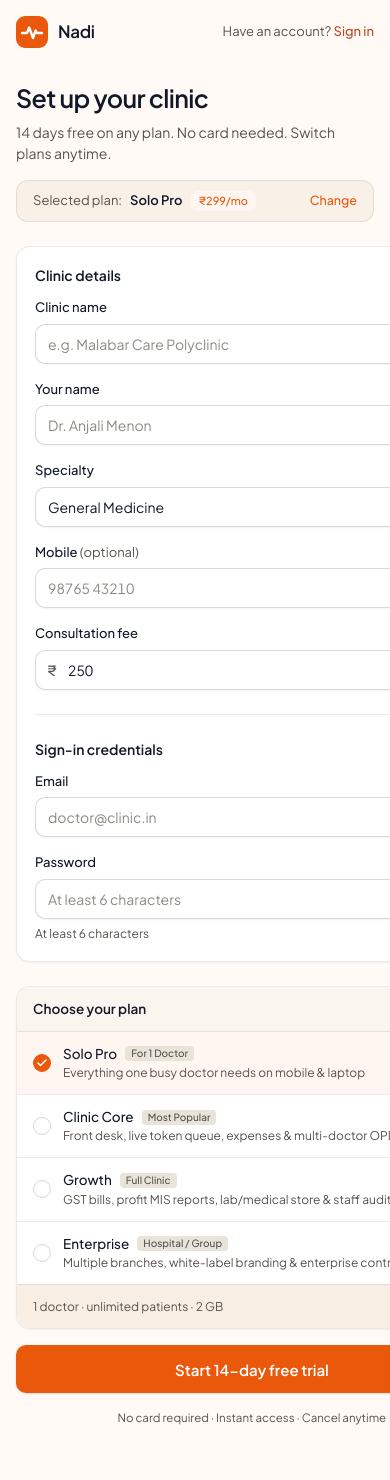
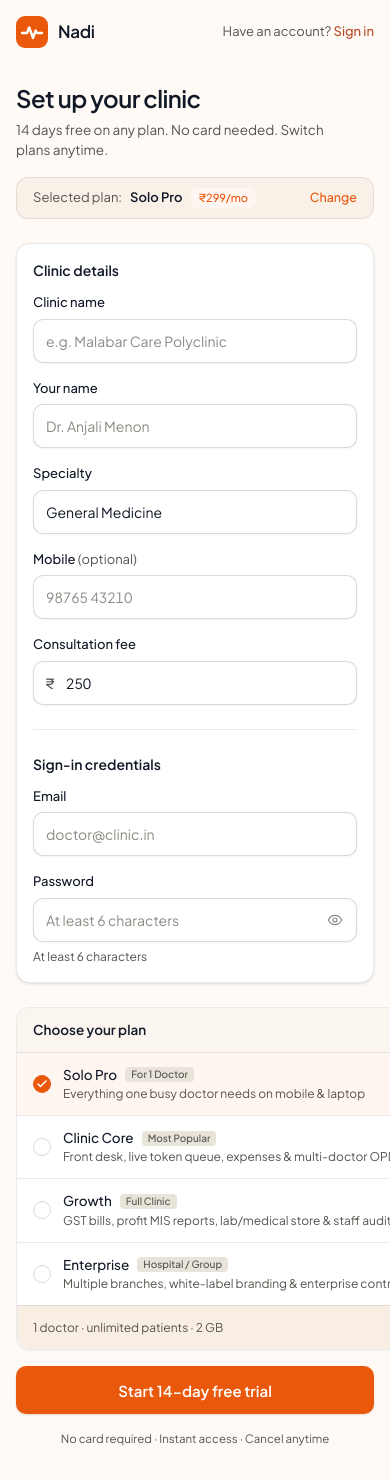
Before and after one commit to Sreyaaas/ClinicCRM, a Next.js app: page /register in a window 390 px wide. Shown: the top 1480 px of the page. Built offline with nearby package versions, Linux system fonts and the light colour scheme.

Commit message:
fix(mobile): enforce full-width single-column grid, remove invalid padding, and lock viewport overflow on mobile signup

```diff
--- a/src/app/globals.css
+++ b/src/app/globals.css
@@ -171,6 +171,8 @@
   html {
     -webkit-text-size-adjust: 100%;
     -webkit-tap-highlight-color: transparent;
+    overflow-x: hidden;
+    max-width: 100vw;
   }
 
   body {
@@ -182,6 +184,8 @@
     line-height: 1.5;
     accent-color: var(--brand);
     text-rendering: optimizeLegibility;
+    overflow-x: hidden;
+    max-width: 100vw;
   }
 
   h1,
--- a/src/app/layout.tsx
+++ b/src/app/layout.tsx
@@ -44,7 +44,7 @@ export default function RootLayout({ children }: LayoutProps<'/'>) {
       suppressHydrationWarning
       className={`${appSans.variable} h-full antialiased`}
     >
-      <body className="min-h-dvh">
+      <body className="min-h-dvh w-full overflow-x-hidden">
         <Script id="theme-boot" strategy="beforeInteractive">
           {THEME_BOOT_SCRIPT}
         </Script>
--- a/src/app/register/page.tsx
+++ b/src/app/register/page.tsx
@@ -20,7 +20,7 @@ export const metadata: Metadata = { title: 'Create account' };
 
 export default function RegisterPage({ searchParams }: PageProps<'/register'>) {
   return (
-    <div data-landing style={DEFAULT_PALETTE.vars as React.CSSProperties} className="theme-light min-h-dvh">
+    <div data-landing style={DEFAULT_PALETTE.vars as React.CSSProperties} className="theme-light min-h-dvh w-full overflow-x-hidden">
       <Suspense fallback={<PageSkeleton />}>
         <RegisterLoader searchParams={searchParams} />
       </Suspense>
--- a/src/components/RegisterClient.tsx
+++ b/src/components/RegisterClient.tsx
@@ -62,8 +62,8 @@ export function RegisterClient({ initialTier }: { initialTier: PlanTier }) {
   }
 
   return (
-    <div className="brand-scope min-h-dvh overflow-x-hidden">
-      <header className="mx-auto flex h-16 max-w-5xl items-center justify-between px-4 sm:px-6">
+    <div className="brand-scope min-h-dvh w-full overflow-x-hidden text-left">
+      <header className="mx-auto flex h-16 w-full max-w-5xl items-center justify-between px-4 sm:px-6">
         <BrandLogo />
         <p className="text-[13px] text-muted sm:text-[13.5px]">
           Have an account?{' '}
@@ -73,16 +73,18 @@ export function RegisterClient({ initialTier }: { initialTier: PlanTier }) {
         </p>
       </header>
 
-      <main className="mx-auto max-w-5xl px-4 pb-16 pt-4 sm:px-6 sm:pt-6">
-        <div className="max-w-xl">
-          <h1 className="text-[25px] font-semibold tracking-[-0.025em] sm:text-[30px]">Set up your clinic</h1>
-          <p className="mt-1 text-[14px] text-muted sm:text-[15px]">
+      <main className="mx-auto w-full max-w-5xl px-4 pb-16 pt-4 sm:px-6 sm:pt-6">
+        <div className="w-full max-w-xl text-left">
+          <h1 className="text-[24px] font-semibold tracking-[-0.025em] text-fg sm:text-[30px]">
+            Set up your clinic
+          </h1>
+          <p className="mt-1 text-[13.5px] text-muted sm:text-[15px]">
             14 days free on any plan. No card needed. Switch plans anytime.
           </p>
         </div>
 
         {/* Mobile Plan Indicator badge */}
-        <div className="mt-4 flex items-center justify-between rounded-xl border border-line bg-surface-2/80 px-4 py-2.5 text-[13px] lg:hidden">
+        <div className="mt-4 flex w-full items-center justify-between rounded-xl border border-line bg-surface-2/80 px-4 py-2.5 text-[13px] lg:hidden">
           <div className="flex items-center gap-2 min-w-0">
             <span className="text-muted">Selected plan:</span>
             <strong className="font-semibold text-fg truncate">{plan.shortName}</strong>
@@ -102,8 +104,11 @@ export function RegisterClient({ initialTier }: { initialTier: PlanTier }) {
           </a>
         </div>
 
-        <form onSubmit={submit} className="mt-6 grid items-start gap-6 lg:grid-cols-[minmax(0,1fr)_350px]">
-          <div className="card flex flex-col gap-6 p-4.5 sm:p-7">
+        <form
+          onSubmit={submit}
+          className="mt-6 grid w-full grid-cols-1 items-start gap-6 lg:grid-cols-[minmax(0,1fr)_350px]"
+        >
+          <div className="card flex w-full flex-col gap-6 p-4 sm:p-7 shadow-sm text-left">
             {/* Honeypot field for anti-bot protection */}
             <div className="sr-only" aria-hidden="true">
               <label htmlFor="reg-hp-website">Website</label>
@@ -125,10 +130,10 @@ export function RegisterClient({ initialTier }: { initialTier: PlanTier }) {
               </div>
             )}
 
-            <fieldset className="border-0 p-0 m-0 min-w-0">
+            <fieldset className="border-0 p-0 m-0 w-full min-w-0 text-left">
               <legend className="mb-3 text-[14px] font-semibold text-fg">Clinic details</legend>
-              <div className="flex flex-col gap-4">
-                <div className="field">
+              <div className="flex w-full flex-col gap-4">
+                <div className="field w-full">
                   <label htmlFor="reg-clinic" className="label">
                     Clinic name
                   </label>
@@ -136,14 +141,14 @@ export function RegisterClient({ initialTier }: { initialTier: PlanTier }) {
                     id="reg-clinic"
                     required
                     autoComplete="organization"
-                    className="input"
+                    className="input h-11 w-full"
                     value={clinicName}
                     onChange={(e) => setClinicName(e.target.value)}
                     placeholder="e.g. Malabar Care Polyclinic"
                   />
                 </div>
-                <div className="grid gap-4 sm:grid-cols-2">
-                  <div className="field">
+                <div className="grid w-full grid-cols-1 gap-4 sm:grid-cols-2">
+                  <div className="field w-full">
                     <label htmlFor="reg-doctor" className="label">
                       Your name
                     </label>
@@ -151,25 +156,25 @@ export function RegisterClient({ initialTier }: { initialTier: PlanTier }) {
                       id="reg-doctor"
                       required
                       autoComplete="name"
-                      className="input"
+                      className="input h-11 w-full"
                       value={doctorName}
                       onChange={(e) => setDoctorName(e.target.value)}
                       placeholder="Dr. Anjali Menon"
                     />
                   </div>
-                  <div className="field">
+                  <div className="field w-full">
                     <label htmlFor="reg-specialty" className="label">
                       Specialty
                     </label>
                     <input
                       id="reg-specialty"
-                      className="input"
+                      className="input h-11 w-full"
                       value={specialty}
                       onChange={(e) => setSpecialty(e.target.value)}
                       placeholder="e.g. General Medicine"
                     />
                   </div>
-                  <div className="field">
+                  <div className="field w-full">
                     <label htmlFor="reg-phone" className="label">
                       Mobile <span className="font-normal text-muted">(optional)</span>
                     </label>
@@ -178,24 +183,24 @@ export function RegisterClient({ initialTier }: { initialTier: PlanTier }) {
                       type="tel"
                       inputMode="tel"
                       autoComplete="tel"
-                      className="input tnum"
+                      className="input h-11 w-full tnum"
                       value={phone}
                       onChange={(e) => setPhone(e.target.value)}
                       placeholder="98765 43210"
                     />
                   </div>
-                  <div className="field">
+                  <div className="field w-full">
                     <label htmlFor="reg-fee" className="label">
                       Consultation fee
                     </label>
-                    <div className="relative">
+                    <div className="relative w-full">
                       <span className="pointer-events-none absolute left-3 top-1/2 -translate-y-1/2 text-muted font-medium select-none">
                         ₹
                       </span>
                       <input
                         id="reg-fee"
                         inputMode="numeric"
-                        className="input pl-8 tnum"
+                        className="input h-11 w-full pl-8 tnum"
                         value={fee}
                         onChange={(e) => setFee(e.target.value.replace(/\D/g, ''))}
                         placeholder="250"
@@ -208,10 +213,10 @@ export function RegisterClient({ initialTier }: { initialTier: PlanTier }) {
 
             <div className="divider" />
 
-            <fieldset className="border-0 p-0 m-0 min-w-0">
+            <fieldset className="border-0 p-0 m-0 w-full min-w-0 text-left">
               <legend className="mb-3 text-[14px] font-semibold text-fg">Sign-in credentials</legend>
-              <div className="grid gap-4 sm:grid-cols-2">
-                <div className="field">
+              <div className="grid w-full grid-cols-1 gap-4 sm:grid-cols-2">
+                <div className="field w-full">
                   <label htmlFor="reg-email" className="label">
                     Email
                   </label>
@@ -222,24 +227,24 @@ export function RegisterClient({ initialTier }: { initialTier: PlanTier }) {
                     autoCapitalize="none"
                     spellCheck={false}
                     required
-                    className="input"
+                    className="input h-11 w-full"
                     value={email}
                     onChange={(e) => setEmail(e.target.value)}
                     placeholder="doctor@clinic.in"
                   />
                 </div>
-                <div className="field">
+                <div className="field w-full">
                   <label htmlFor="reg-password" className="label">
                     Password
                   </label>
-                  <div className="relative">
+                  <div className="relative w-full">
                     <input
                       id="reg-password"
                       type={showPassword ? 'text' : 'password'}
                       autoComplete="new-password"
                       minLength={6}
                       required
-                      className="input pr-10"
+                      className="input h-11 w-full pr-11"
                       placeholder="At least 6 characters"
                       value={password}
                       onChange={(e) => setPassword(e.target.value)}
@@ -260,23 +265,23 @@ export function RegisterClient({ initialTier }: { initialTier: PlanTier }) {
             </fieldset>
           </div>
 
-          <aside className="flex flex-col gap-4 lg:sticky lg:top-6">
-            <fieldset id="plan-selection" className="card overflow-hidden border border-line bg-surface">
+          <aside className="flex w-full flex-col gap-4 lg:sticky lg:top-6 text-left">
+            <fieldset id="plan-selection" className="card w-full overflow-hidden border border-line bg-surface text-left">
               <legend className="sr-only">Choose a plan</legend>
               <div className="border-b border-line bg-surface-2/60 px-4 py-3 sm:px-5 sm:py-3.5 flex items-center justify-between">
-                <span className="text-[13.5px] sm:text-[14px] font-semibold">Choose your plan</span>
+                <span className="text-[13.5px] sm:text-[14px] font-semibold text-fg">Choose your plan</span>
                 <span className="text-[11px] font-semibold text-brand uppercase tracking-wider">
                   14-day trial
                 </span>
               </div>
-              <ul className="list">
+              <ul className="list w-full">
                 {PLAN_ORDER.map((tier) => {
                   const p = PLAN_DEFAULTS[tier];
                   const selected = planTier === tier;
                   return (
-                    <li key={tier}>
+                    <li key={tier} className="w-full">
                       <label
-                        className={`flex cursor-pointer items-center gap-3 px-4 py-3 sm:px-5 transition-colors ${
+                        className={`flex w-full cursor-pointer items-center gap-3 px-4 py-3 sm:px-5 transition-colors ${
                           selected ? 'bg-brand-softer' : 'hover:bg-surface-2'
                         }`}
                       >
@@ -295,7 +300,7 @@ export function RegisterClient({ initialTier }: { initialTier: PlanTier }) {
                         >
                           {selected && <IconCheck className="h-3 w-3" strokeWidth={3} />}
                         </span>
-                        <div className="min-w-0 flex-1">
+                        <div className="min-w-0 flex-1 text-left">
                           <div className="flex items-center gap-2">
                             <span className="text-[13.5px] font-medium text-fg">{p.shortName}</span>
                             {p.badge && (
@@ -341,7 +346,7 @@ export function RegisterClient({ initialTier }: { initialTier: PlanTier }) {
             <button
               type="submit"
               disabled={submitting}
-              className="btn btn-primary btn-lg w-full text-[15px] font-semibold shadow-sm"
+              className="btn btn-primary btn-lg h-12 w-full text-[15px] font-semibold shadow-sm"
             >
               {submitting ? 'Creating your workspace…' : 'Start 14-day free trial'}
             </button>
```
